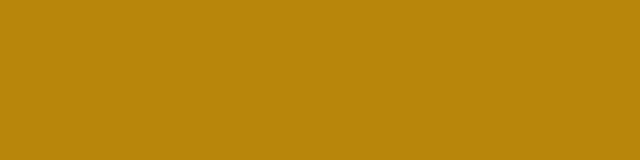
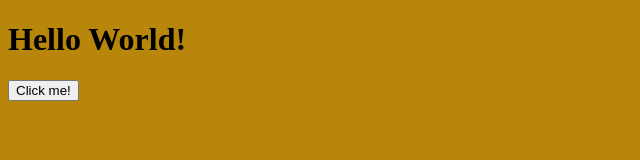
Before and after one commit to Travo100/jquery-extended-session-cbc, a plain HTML site: page index.html in a window 1280 px wide. Shown: the whole page, without its empty margins (0-640 px from the left). Drawn offline with nearby package versions, Linux system fonts and the light colour scheme.

Commit message:
Added jQuery to the project, added a button

```diff
--- a/assets/javascript/app.js
+++ b/assets/javascript/app.js
@@ -1 +1,5 @@
-console.log(true);
+//$("element you want to select").method()
+
+$("#my-btn").on("click", function(){
+    alert("I've been clicked!");
+});
--- a/index.html
+++ b/index.html
@@ -5,9 +5,12 @@
     <meta name="viewport" content="width=device-width, initial-scale=1.0">
     <meta http-equiv="X-UA-Compatible" content="ie=edge">
     <link rel="stylesheet" href="assets/style/style.css">
+    <script src="https://ajax.googleapis.com/ajax/libs/jquery/3.3.1/jquery.min.js"></script>
     <title>Document</title>
 </head>
 <body>
+    <h1>Hello World!</h1>
+    <button id="my-btn">Click me!</button>
     <script src="assets/javascript/app.js"></script>
 </body>
 </html>
```
